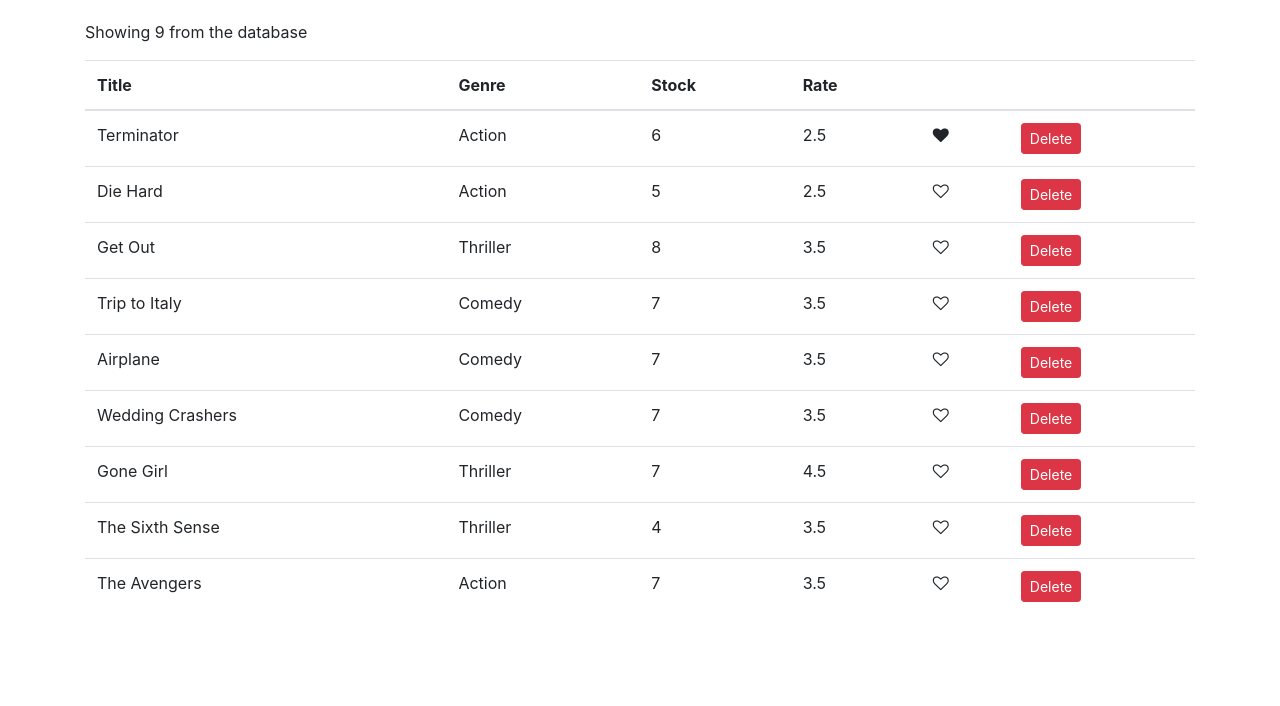
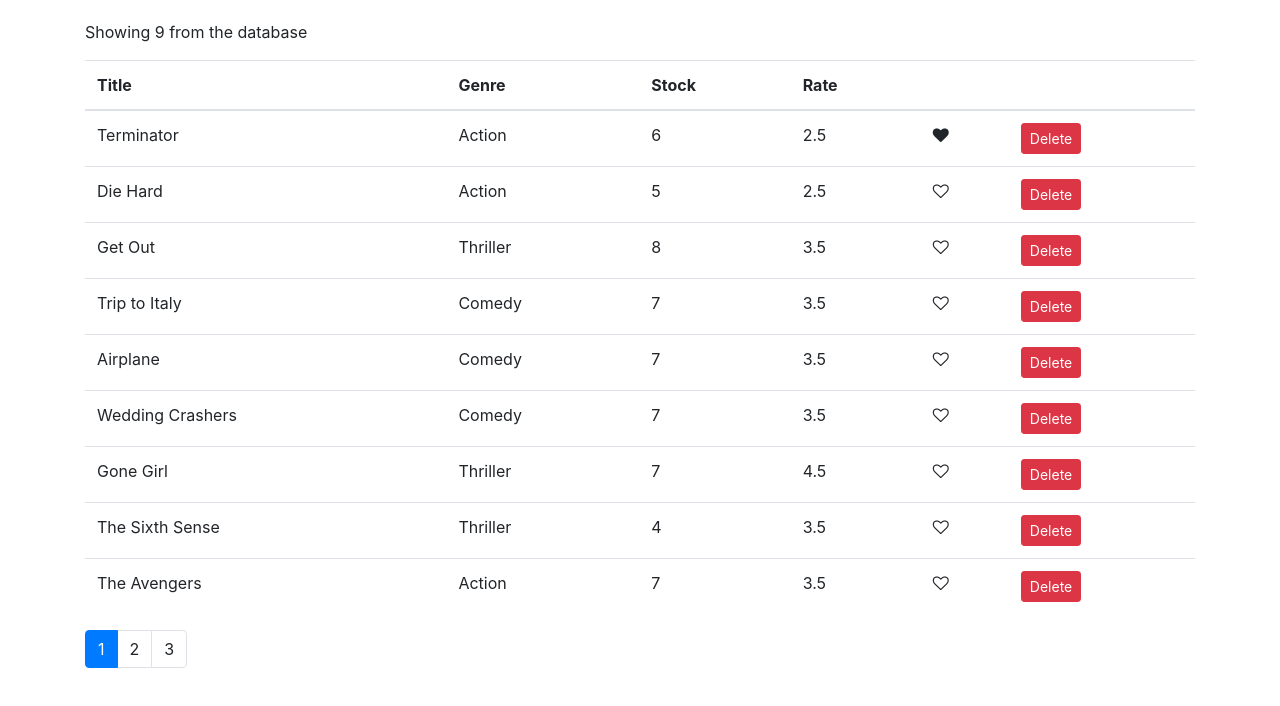
Before and after one commit to tnayanam/LearnReact, a React (Create React App) app in the folder vidly/: page / in a window 1280 px wide. Shown: the top 706 px of the page. Built offline with nearby package versions, Linux system fonts and the light colour scheme.

Commit message:
More on pagination

```diff
--- a/vidly/src/components/common/pagination.jsx
+++ b/vidly/src/components/common/pagination.jsx
@@ -2,8 +2,8 @@
 import _ from "lodash";
 
 const Pagination = props => {
-  const { itemsCount, pageSize } = props;
-
+  const { itemsCount, pageSize, onPageChange, currentPage } = props;
+console.log(currentPage);
   const pagesCount = Math.ceil(itemsCount / pageSize);
   if(pagesCount ===1)
   return null;
@@ -14,8 +14,8 @@
       <ul className="pagination">
         {
             pages.map(page => (
-          <li key={page} className="page-item">
-            <a className="page-link">{page}</a>
+          <li key={page} className={page === currentPage ? 'page-item active' : 'page-item'}>
+            <a className="page-link" onClick={() => onPageChange(page)}>{page}</a>
           </li>
         ))}
       </ul>
--- a/vidly/src/components/movies.jsx
+++ b/vidly/src/components/movies.jsx
@@ -6,6 +6,7 @@
 class Movies extends Component {
   state = {
     movies: getMovies(),
+    currentPage: 1,
     pageSize: 4
   };
 
@@ -20,7 +21,7 @@
   }
 
   handlePageChange = page => {
-    console.log(page);
+    this.setState({currentPage: page});
   }
 
   handleDelete = movie => {
@@ -30,6 +31,7 @@
 
   render() {
     const { length: count } = this.state.movies;
+    const {pageSize, currentPage} = this.state;
     if (count === 0) return <p>There are no movies in thedatabase</p>;
     return (
       <React.Fragment>
@@ -68,7 +70,7 @@
             ))}
           </tbody>
         </table>
-        <Pagination itemsCount = {count} pageSize={10} onPageChange={this.handlePageChange}/>
+        <Pagination itemsCount = {count} pageSize={pageSize} onPageChange={this.handlePageChange} currentPage = {currentPage}/>
       </React.Fragment>
     );
   }
```
